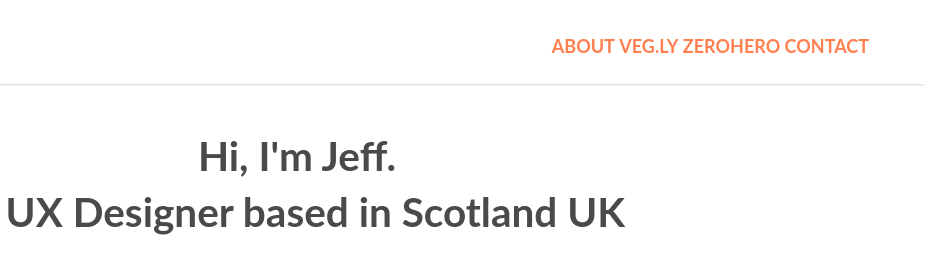
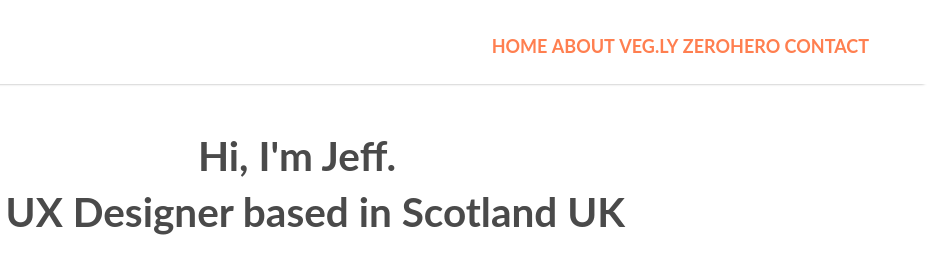
Before and after one commit to jeffcodeclan/portfolio-site, a plain HTML site: page Index.html in a window 1280 px wide. Shown: the top 272 px of the page, 343-1280 px from the left. Drawn offline with nearby package versions, Linux system fonts and the light colour scheme.

Commit message:
Updated Home link
Updated Home link

```diff
--- a/Index.html
+++ b/Index.html
@@ -22,7 +22,7 @@
       </a>
         <nav>
           <ul class="navigation">
-            <!-- <li><a href="index.html">Work</a></li> -->
+            <li><a href="index.html">Home</a></li>
             <li><a href="about.html">About</a></li>
             <li><a href="vegly.html">Veg.ly</a></li>
               <li><a href="zerohero.html">zerohero</a></li>
```
Also changed, not shown: about.html (+1 -1 lines), vegly.html (+1 -1 lines), zerohero.html (+1 -1 lines).
